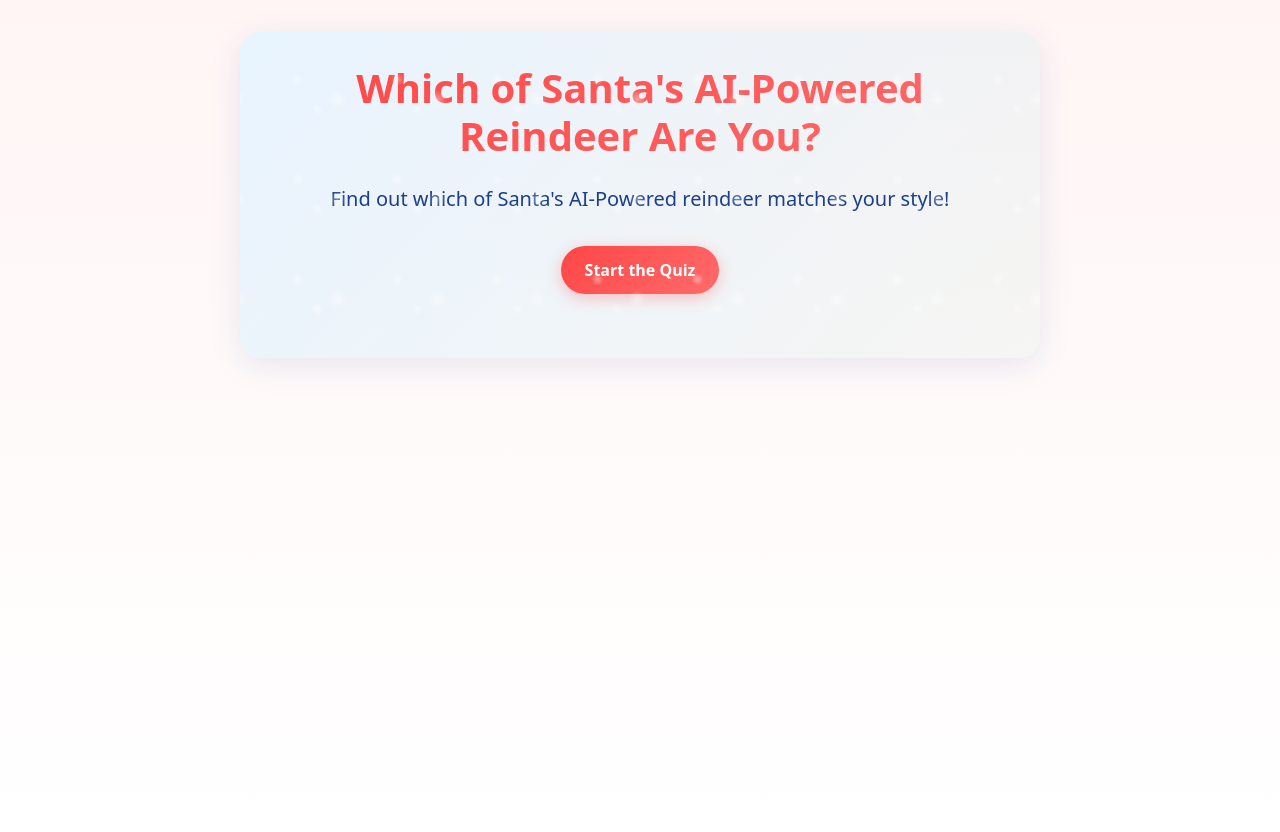
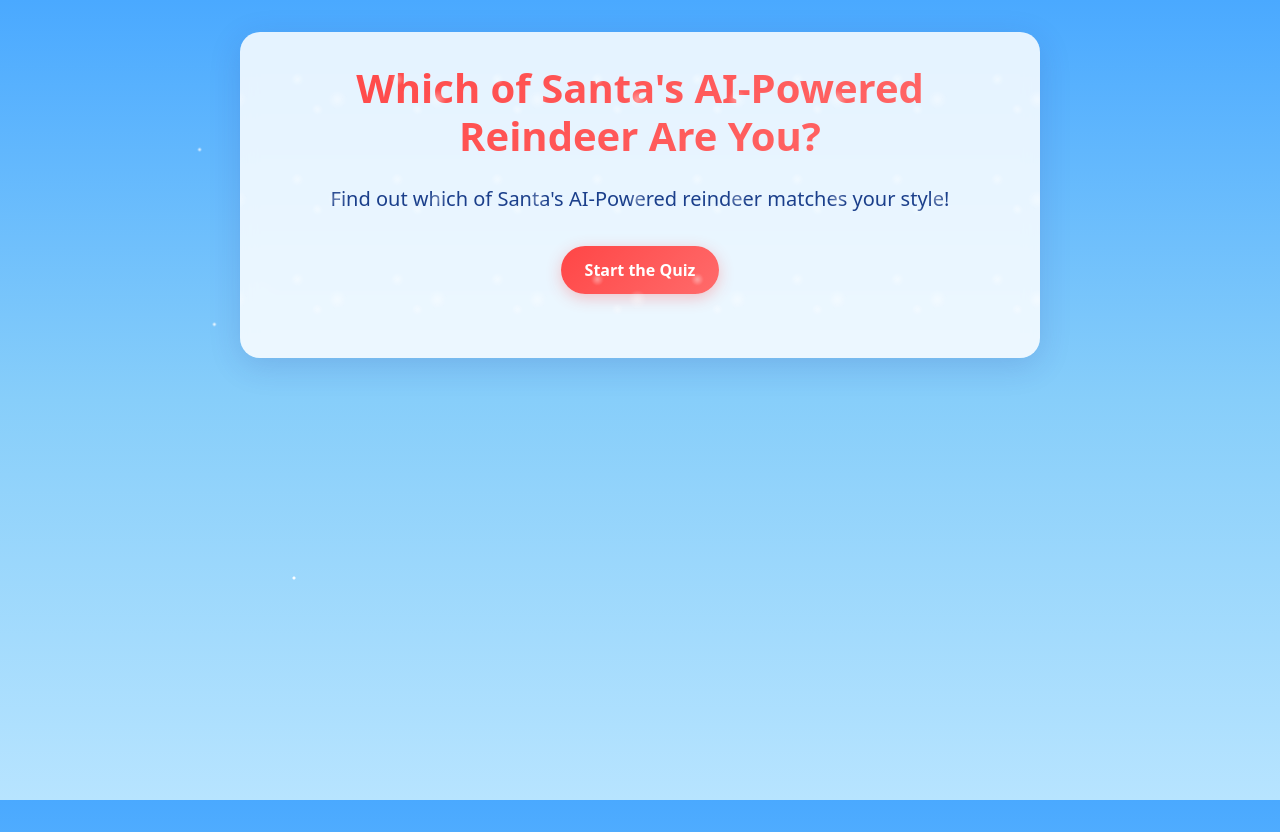
Before and after one commit to jeremyrojas/santa-ai-reindeer, a Next.js app: page / in a window 1280 px wide. Built offline with nearby package versions, Linux system fonts and the light colour scheme.

Commit message:
Added blue bg, snow, and cursorrules

```diff
--- a/src/app/layout.tsx
+++ b/src/app/layout.tsx
@@ -14,7 +14,10 @@ export default function RootLayout({
 }) {
   return (
     <html lang="en">
-      <body>{children}</body>
+      <body>
+        <div className="snow-overlay" />
+        {children}
+      </body>
     </html>
   )
 }
--- a/src/styles/survey-theme.css
+++ b/src/styles/survey-theme.css
@@ -8,17 +8,50 @@
   --night-blue: #1B3F8B;
 }
 
+/* Add this to create the main gradient background */
+body {
+  min-height: 100vh;
+  background: linear-gradient(180deg,
+    #4AA9FF 0%,    /* Deeper sky blue at top */
+    #87CEFA 50%,   /* Light sky blue in middle */
+    #B7E4FF 100%   /* Very light blue at bottom */
+  );
+  margin: 0;
+  background-attachment: fixed; /* Prevents gradient from scrolling */
+}
+
+/* Add subtle animated snow overlay */
+.snow-overlay {
+  position: fixed;
+  top: 0;
+  left: 0;
+  width: 100%;
+  height: 100%;
+  pointer-events: none;
+  background-image:
+    radial-gradient(2px 2px at 20px 30px, rgba(255, 255, 255, 0.95) 50%, rgba(0, 0, 0, 0)),
+    radial-gradient(2px 2px at 40px 70px, rgba(255, 255, 255, 0.9) 50%, rgba(0, 0, 0, 0)),
+    radial-gradient(2px 2px at 50px 160px, rgba(255, 255, 255, 0.8) 50%, rgba(0, 0, 0, 0)),
+    radial-gradient(2px 2px at 90px 40px, rgba(255, 255, 255, 0.7) 50%, rgba(0, 0, 0, 0));
+  animation: snow 10s linear infinite;
+}
+
+@keyframes snow {
+  0% {
+    background-position: 0px 0px, 0px 0px, 0px 0px, 0px 0px;
+  }
+  100% {
+    background-position: 500px 1000px, 400px 400px, 300px 300px, 200px 200px;
+  }
+}
+
+/* Update the container styles for better contrast */
 .survey-container {
-  /* Playful snow-like background */
-  background: linear-gradient(135deg,
-    var(--ice-blue) 0%,
-    rgba(76, 175, 132, 0.05) 100%  /* Very subtle green tint */
-  );
+  background: rgba(255, 255, 255, 0.85);
+  backdrop-filter: blur(8px);
   border-radius: 20px;
   padding: 2rem;
-
-  /* Soft shadow for depth */
-  box-shadow: 0 8px 32px rgba(27, 63, 139, 0.1);
+  box-shadow: 0 8px 32px rgba(31, 38, 135, 0.15);
   position: relative;
   max-width: 800px;
   margin: 2rem auto;
```
Also changed, not shown: 2 other files (tests, documents, lock files or other folders).
